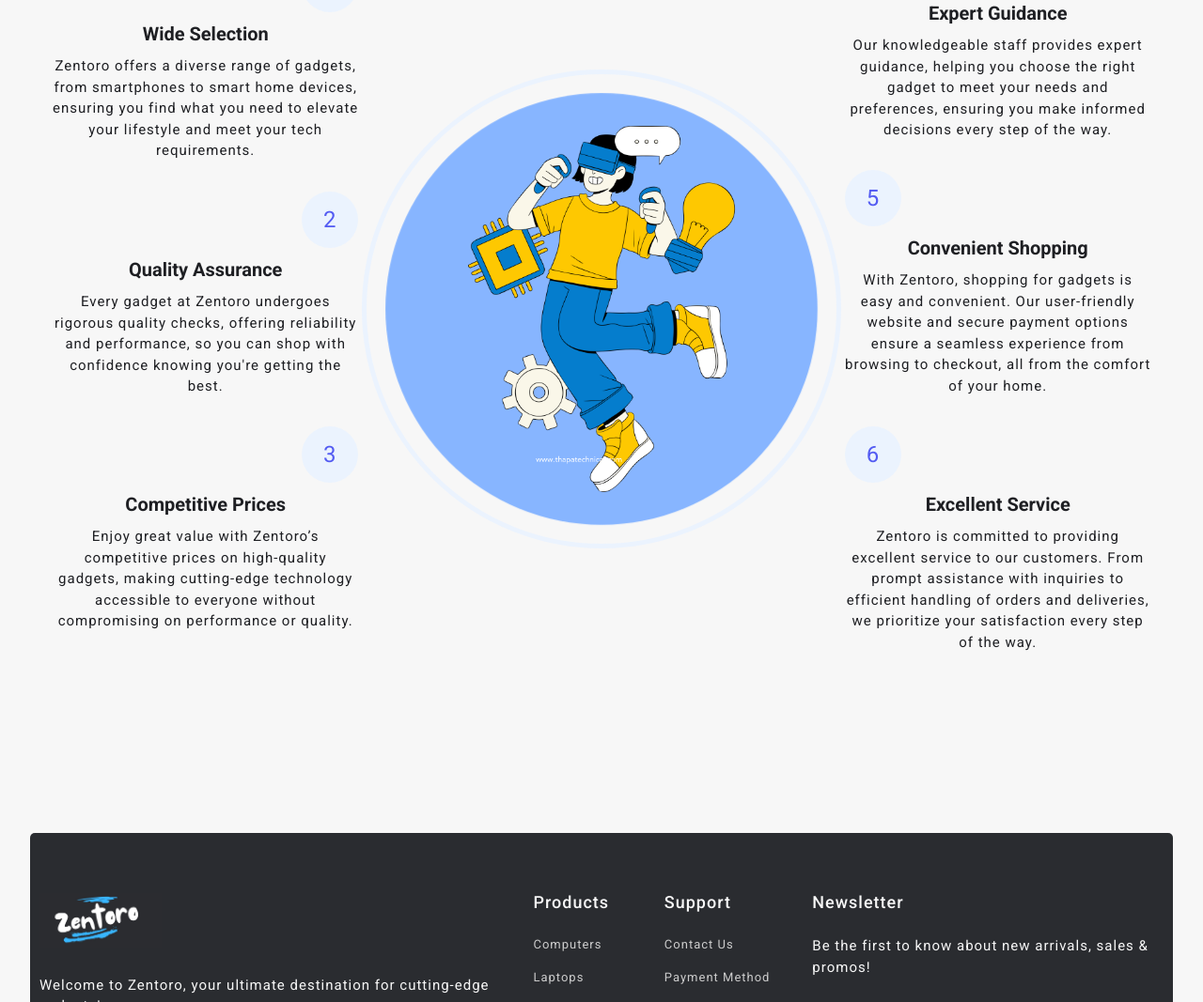
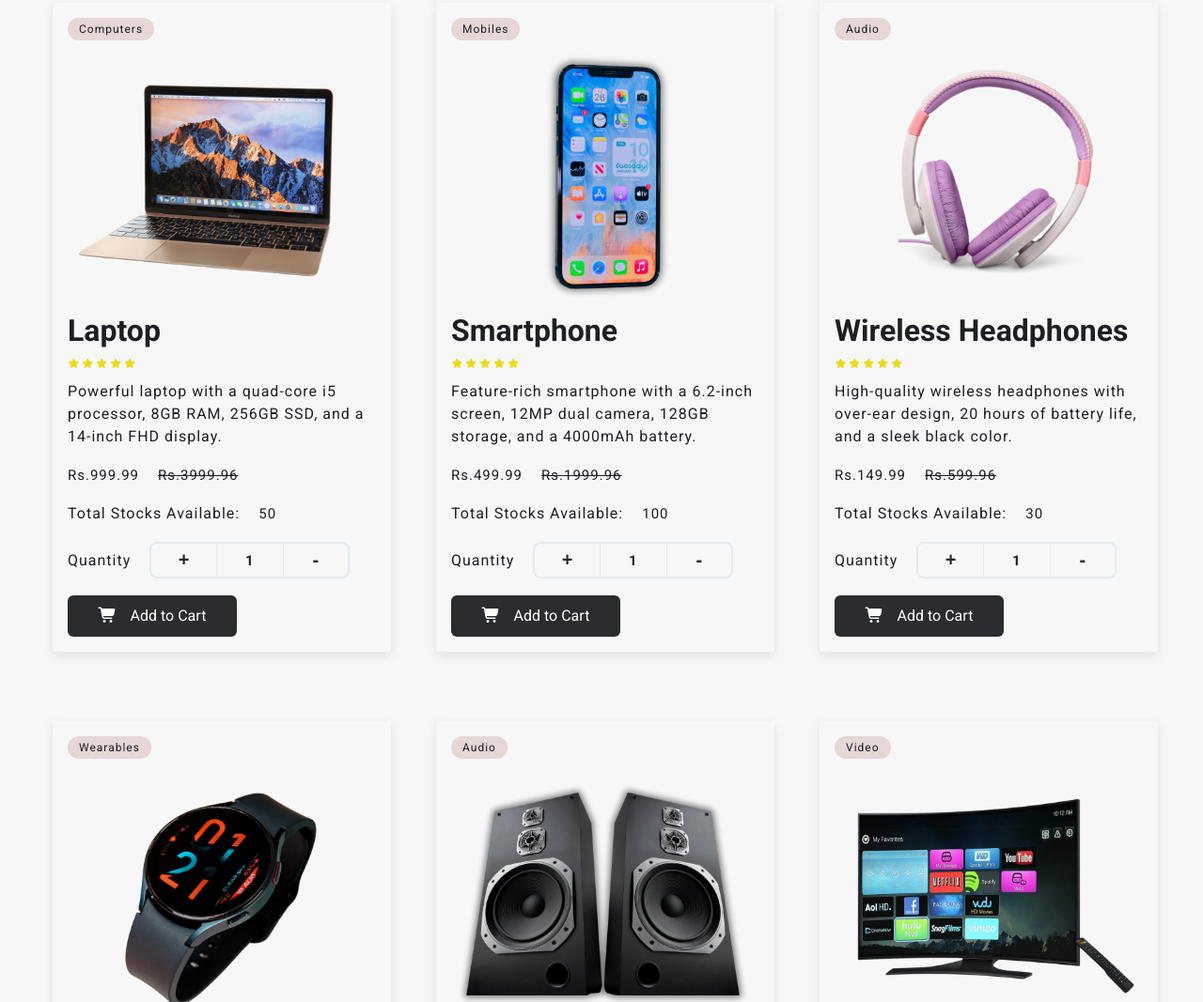
Before and after one commit to hadiofficialdev/E-CommWebsite, a website built with Vite: page index.html in a window 1280 px wide. Shown: the part 1733-2800 px from the top of the page at 94% size. Built offline with nearby package versions, Linux system fonts and the light colour scheme.

Commit message:
added products dynamically

```diff
--- a/index.html
+++ b/index.html
@@ -45,8 +45,8 @@
               <a href="contact.html" class="nav_link">Contact</a>
             </li>
             <li class="nav_item">
-              <a href="addToCart.html" id="cartValue" class=" nav-link add-to-cart-button">
-                <i class="fa-solid fa-cart-shopping"> 0 </i>
+              <a href="addToCart.html" id="cartValue" class=" nav_link add-to-cart-button">
+                <i class="fa-solid fa-cart-shopping"><span class="cartvalue">0</span></i>
               </a>
             </li>
           </ul>
@@ -109,7 +109,7 @@
           <div class="extra_text">
             <p>New Year Sale</p>
             <h3>Get an Extra 50% Off On Laptops</h3>
-            <a href="#">Show now</a>
+            <a href="#">Shop now</a>
           </div>
           <div class="extra_img">
             <img src="./public/images/laptop.png" class="extra-laptop" alt="laptop">
@@ -120,7 +120,7 @@
           <div class="extra_text">
             <p>New Year Sale</p>
             <h3>40% off on HeadPhones</h3>
-            <a href="#">SHow now</a>
+            <a href="#">Shop now</a>
           </div>
           <div class="extra_img">
             <img src="./public/images/headphoneEcom.png" alt="headphone">
@@ -131,7 +131,7 @@
             <div class="extra_text">
               <p>New Year Sale</p>
               <h3>30% off on MobilePhones</h3>
-              <a href="#">Show now</a>
+              <a href="#">Shop now</a>
             </div>
             <div class="extra_img">
               <img src="./public/images/mobiles.png" alt="mobile">
@@ -185,6 +185,65 @@
       </div>
     </section>
     <!--Policy Section End-->
+    <!--Products section start-->
+    <section class="section_products">
+      <div class="container">
+        <h2 class="checkoutHeading">
+          Checkout Zentoro Products
+        </h2>
+      </div>
+
+      <section class="container">
+        <div class="productContainer"></div>
+      </section>
+    </section>
+    <!--Products section end-->
+    <!--Product Template Section start-->
+    <template class="productTemplate">
+      <div class="cards" id="cardValue">
+        <article class="information [card]">
+          <span class="category"></span>
+          <div class="imageContainer">
+            <img class="productImage" src="" alt="">
+          </div>
+          <h2 class="productName"></h2>
+          <div class="productRatings">
+            <i class="fa-solid fa-star"></i>
+            <i class="fa-solid fa-star"></i>
+            <i class="fa-solid fa-star"></i>
+            <i class="fa-solid fa-star"></i>
+            <i class="fa-solid fa-star"></i>
+          </div>
+
+          <p class="productDescription"></p>
+          <div class="productPriceContainer">
+            <p class="productPrice"></p>
+            <p class="productActualPrice"></p>
+          </div>
+
+          <div class="productStockContainer">
+            <p class="productProperty">Total Stocks Available:</p>
+            <p class="productStock"></p>
+          </div>
+
+          <div class="productQuantityContainer">
+            <p class="productProperty">Quantity</p>
+            <div class="stockContainer">
+              <button class="cartIncrement">+</button>
+              <p class="productQuantity">1</p>
+              <button class="cartDecrement">-</button>
+            </div>
+          </div>
+
+          <button class="add-to-cart-button productBtn">
+            <i class="fa-solid fa-cart-shopping"></i> Add to Cart
+          </button>
+
+        </article>
+      </div>
+    </template>
+    <!--Product Template section end-->
+
     <!--Why Choose us section start-->
     <section class="section_why_choose">
       <div class="container">
--- /dev/null
+++ b/src/api/products.json
@@ -0,0 +1,62 @@
+[
+  {
+    "id": 1,
+    "name": "Laptop",
+    "category": "Computers",
+    "brand": "HP",
+    "price": 999.99,
+    "stock": 50,
+    "description": "Powerful laptop with a quad-core i5 processor, 8GB RAM, 256GB SSD, and a 14-inch FHD display.",
+    "image": "../images/lapi.png"
+  },
+  {
+    "id": 2,
+    "name": "Smartphone",
+    "category": "Mobiles",
+    "brand": "TechGadget",
+    "price": 499.99,
+    "stock": 100,
+    "description": "Feature-rich smartphone with a 6.2-inch screen, 12MP dual camera, 128GB storage, and a 4000mAh battery.",
+    "image": "../images/iphone.png"
+  },
+  {
+    "id": 3,
+    "name": "Wireless Headphones",
+    "category": "Audio",
+    "brand": "SoundBeats",
+    "price": 149.99,
+    "stock": 30,
+    "image": "../images/headphone.png",
+    "description": "High-quality wireless headphones with over-ear design, 20 hours of battery life, and a sleek black color."
+  },
+  {
+    "id": 4,
+    "name": "Watches",
+    "category": "Wearables",
+    "brand": "FitTech",
+    "price": 199.99,
+    "stock": 20,
+    "image": "../images/watch.png",
+    "description": "Smartwatch with a 1.3-inch AMOLED display, water-resistant design, fitness tracking features, and a stylish silver color."
+  },
+  {
+    "id": 5,
+    "name": "Speakers",
+    "category": "Audio",
+    "brand": "SoundBeats",
+    "price": 149.99,
+    "stock": 30,
+    "image": "../images/speakers.png",
+    "description": "Powerful wireless speaker with crystal-clear audio, deep bass, and a compact modern design. Features Bluetooth connectivity, long-lasting battery life."
+  },
+  {
+    "id": 6,
+    "name": "Television",
+    "category": "Video",
+    "brand": "Samsung",
+    "price": 199.99,
+    "stock": 20,
+    "image": "../images/tv.png",
+    "description": "Ultra HD smart TV with stunning 4K resolution, vibrant colors, and immersive surround sound for a cinematic viewing experience."
+  }
+]
--- /dev/null
+++ b/src/homeProductCards.js
@@ -0,0 +1,36 @@
+import { homeQuantityToggle } from "./homeQuantityToggle";
+
+const productContainer = document.querySelector(".productContainer");
+const productTemplate =document.querySelector(".productTemplate");
+
+export const showProductContainer = function (products) {
+    if(!products) {
+        return false;
+    }
+
+    products.forEach((currElem) => {
+        const {id,name,brand,category,price,stock,description,image} = currElem;
+
+        const productClone =document.importNode(productTemplate.content, true);
+
+    productClone.querySelector("#cardValue").setAttribute("id",`card${id}`);
+
+    productClone.querySelector(".productName").textContent=name;
+    productClone.querySelector(".productImage").src = image;
+    productClone.querySelector(".productImage").alt = name;
+    productClone.querySelector(".productDescription").textContent = description;
+    productClone.querySelector(".productStock").textContent = stock;
+    productClone.querySelector(".category").textContent=category;
+    productClone.querySelector(".productPrice").textContent= `Rs.${price}`;
+    productClone.querySelector(".productActualPrice").textContent=`Rs.${price * 4}`;
+
+    productClone.querySelector(".stockContainer").addEventListener("click",function(event) {
+        homeQuantityToggle(event,id,stock);
+    })
+
+    productContainer.append(productClone);
+    });
+
+
+
+}
--- /dev/null
+++ b/src/homeQuantityToggle.js
@@ -0,0 +1,25 @@
+
+export const homeQuantityToggle = function(event,id,stock) {
+ const currCard=document.querySelector(`#card${id}`);
+
+ const productQuantity=currCard.querySelector(".productQuantity");
+
+ let quantity= parseInt(productQuantity.getAttribute("data-quantity")) || 1;
+
+ if(event.target.className === "cartIncrement") {
+    if(quantity < stock) {
+        quantity += 1;
+    } else if (quantity === stock) {
+        quantity = stock;
+ }
+ }
+ if(event.target.className === "cartDecrement") {
+    if(quantity > 1) {
+        quantity -= 1;
+    }
+ }
+ productQuantity.textContent = quantity;
+ productQuantity.setAttribute("data-quantity",quantity);
+ return quantity;
+
+}
--- a/src/main.js
+++ b/src/main.js
@@ -1 +1,7 @@
 import './style.css'
+
+import products from "./api/products.json";
+import { showProductContainer } from './homeProductCards';
+
+console.log(products);
+showProductContainer(products);
--- a/src/style.css
+++ b/src/style.css
@@ -49,6 +49,7 @@
 h2 {
   font-size:3.2rem;
 }
+
 p,li,a,label {
   font-size:1.5rem;
   letter-spacing:0.1rem;
@@ -488,6 +489,7 @@
 .footer_container a:hover {
   transform: translateY(-5px);
   color:#f7f7f7;
+  cursor: pointer;
 }
 .footer_container .content_1 p, .footer_container .content_4 p {
   color:#f7f7f7;
@@ -537,3 +539,133 @@
   color:#ffffff;
   text-align: center;
 }
+/*cart button*/
+#cartValue {
+  background-color: var(--buttonColor);
+  color:#ffff;
+  padding:1rem 2rem;
+  margin-right: 1rem;
+}
+.add-to-cart-button, .contact-btn {
+  font-weight:500;
+  font:inherit;
+  border:0;
+  border-radius: 6px;
+  padding:1rem 2.8rem;
+  background-color: var(--buttonColor);
+  color:#ffff;
+  font-size: 1.6rem;
+  width: 100%;
+}
+.add-to-cart-button:hover, .contact-btn:hover {
+  background-color: var(--backgroundColor);
+  color:var(--buttonColor);
+  cursor:pointer;
+  box-shadow: inset 0 1px 4px rgba(0,0,0,0.16), inset 0 0 0 3px rgb(51,51,51);
+}
+.fa-cart-shopping {
+
+ padding-right: 1rem;
+ margin-right: 1rem;
+}
+.cartvalue {
+  padding-left: 1rem;
+}
+/*Home Products Section*/
+.productContainer {
+  display:grid;
+  grid-template-columns: repeat(3, 1fr);
+  gap:4.8rem;
+}
+.information {
+  display: flex;
+  flex-direction: column;
+  align-items: flex-start;
+  gap:1rem;
+}
+.cards {
+  display:flex;
+  align-items:flex-start;
+  flex-wrap: wrap;
+  gap:2.5rem;
+  width:36rem;
+  padding:1.6rem;
+  margin:1.6vh auto;
+  box-shadow: rgba(0,0,0,0.1) 0px 4px 12px;
+  border-radius: 0.3rem;
+}
+.category {
+  background-color: #e7d6d6;
+  padding:0.3rem 1.2rem;
+  font-size:1.2rem;
+  letter-spacing: 0.1rem;
+  border-radius:10rem;
+}
+.productImage {
+  max-width: 100%;
+  width:32rem;
+  height:auto;
+}
+.productPriceContainer, .productStockContainer, .productQuantityContainer {
+   display:flex;
+   gap:2rem;
+   align-items: center;
+   text-align: center;
+}
+.productActualPrice {
+  text-decoration: line-through;
+}
+.productPriceContainer {
+  margin:0.8rem 0;
+}
+.productProperty, .productDescription {
+  font-size: 1.6rem;
+}
+.stockContainer {
+  display:grid;
+  grid-template-columns: repeat(3, 1fr);
+  align-items: center;
+  border:0.2rem solid var(--borderColor);
+  border-radius:0.8rem;
+  margin:0.8rem 0;
+}
+.cartIncrement, .cartDecrement {
+  background-color: transparent;
+  color:var(--buttonColor);
+  font-size:2rem;
+  padding:0.6rem 2rem;
+  font-weight: bold;
+  border:none;
+}
+.cartIncrement:hover, .cartDecrement:hover {
+  cursor: pointer;
+}
+.cartIncrement {
+  border-right: 0.1rem solid var(--borderColor);
+  border-radius: 0;
+}
+.cartDecrement {
+  border-left:0.1rem solid var(--borderColor);
+  border-radius: 0;
+}
+.productQuantity {
+  padding:0rem 3rem;
+  margin:0;
+  font-weight: bold;
+}
+.checkoutHeading {
+  font-size:3.2rem;
+  font-weight: bold;
+  line-height:1.1;
+  margin-left:-2rem;
+}
+.fa-star {
+  color:#e9db16;
+}
+.productBtn {
+  width:180px;
+  transition: all 0.3s ease;
+}
+.productBtn:hover {
+   transform: translateY(5px);
+}
```
Also changed, not shown: public/images/headphone.png (added), public/images/iphone.png (added), public/images/lapi.png (added), public/images/speakers.png (added), public/images/tv.png (added), public/images/watch.png (added).
